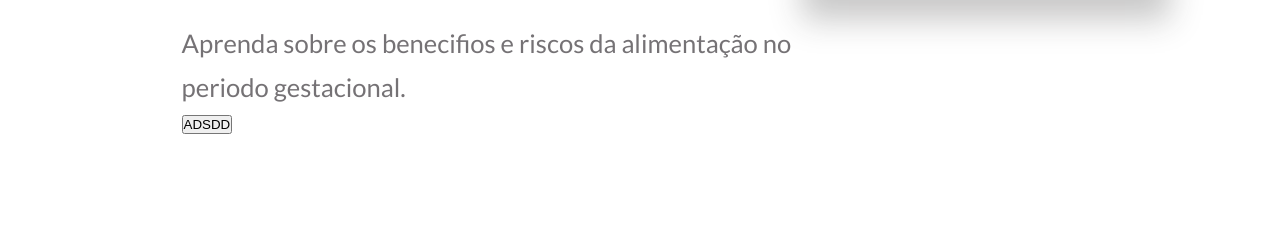
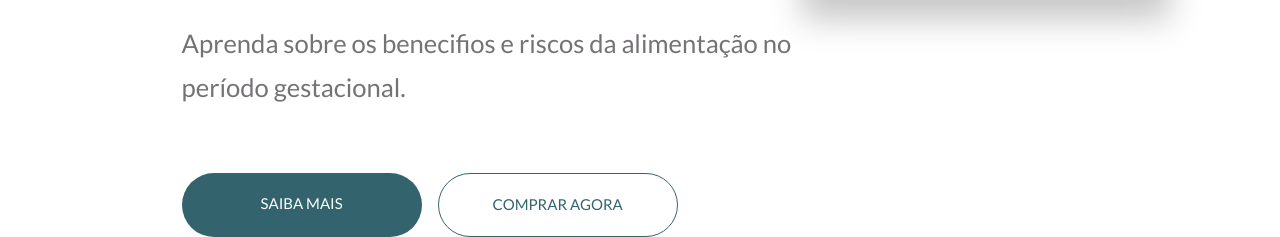
Before and after one commit to AntenorZapata/LandingPage, a plain HTML site: page index.html in a window 1280 px wide. Shown: the part 813-1050 px from the top of the page. Before the commit the page ends 950 px from the top, so only its background shows below. Drawn offline with Linux system fonts and the light colour scheme.

Commit message:
style: styling button

```diff
--- a/css/style.css
+++ b/css/style.css
@@ -101,3 +101,64 @@ margin: 13rem auto;
 	width: 23rem;
 	box-shadow: 1px 20px 30px rgba(41, 39, 39, 0.25);
 }
+
+.content__button {
+	display: flex;
+	margin-top: 2rem;
+}
+
+.content__button:link,
+.content__button:visited
+{
+
+	border-radius: 64px;
+	cursor: pointer;
+	display: inline-block;
+	font-weight: 400;
+	font-family: 'Lato';
+	font-size: 15px;
+	margin-right: 1rem;
+	padding: 1.2em 0;
+	/* transition: background 0.4s linear, border 0.4s linear; */
+	text-align: center;
+	text-transform: uppercase;
+	text-decoration: none;
+	transition: all .2s;
+	width: 15rem;
+	position: relative;
+
+}
+
+.btn-info {
+	background-color:  #33646E;
+	color: #fff;
+}
+
+.btn-buy {
+	background: transparent;
+	color:#33646E;
+	border: 1px solid #33646E;
+}
+
+.btn-info:hover {
+	background-color:  #264a52;
+	transform: translateY(-3px);
+	box-shadow:0 10px 20px rgba(0, 0, 0, 0.109) ;
+
+
+}
+
+.btn-info:active {
+	transform: translateY(1px);
+	box-shadow:0 5px 10px rgba(0, 0, 0, 0.274) ;
+}
+
+.btn-buy:hover {
+	transform: translateY(-3px);
+	box-shadow:0 10px 20px rgba(0, 0, 0, 0.123) ;
+}
+
+.btn-buy:active {
+	transform: translateY(-1px);
+	box-shadow:0 5px 10px rgba(0, 0, 0, 0.274) ;
+}
--- a/index.html
+++ b/index.html
@@ -4,7 +4,6 @@
     <meta charset="UTF-8" />
     <meta http-equiv="X-UA-Compatible" content="IE=edge" />
     <meta name="viewport" content="width=device-width, initial-scale=1.0" />
-
     <link
       href="https://fonts.googleapis.com/css2?family=Lato:wght@100;300;400;700;900&display=swap"
       rel="stylesheet"
@@ -26,11 +25,12 @@
             <span>gestante.</span>
           </h1>
           <p class="content__description">
-            Aprenda sobre os benecifios e riscos da alimentação no periodo
+            Aprenda sobre os benecifios e riscos da alimentação no período
             gestacional.
           </p>
           <div class="content__button">
-            <button>ADSDD</button>
+            <a href="#" class="content__button btn-info">Saiba mais</a>
+            <a href="#" class="content__button btn-buy">Comprar agora</a>
           </div>
         </div>
         <div class="content__book__container">
```
